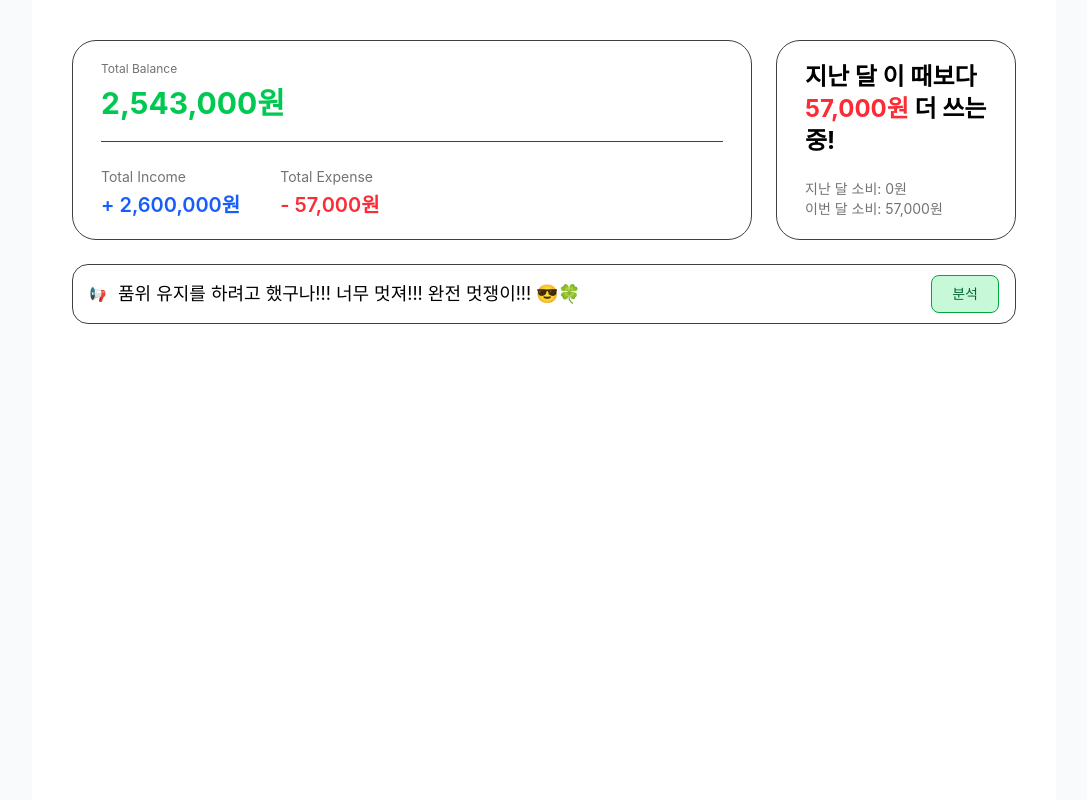
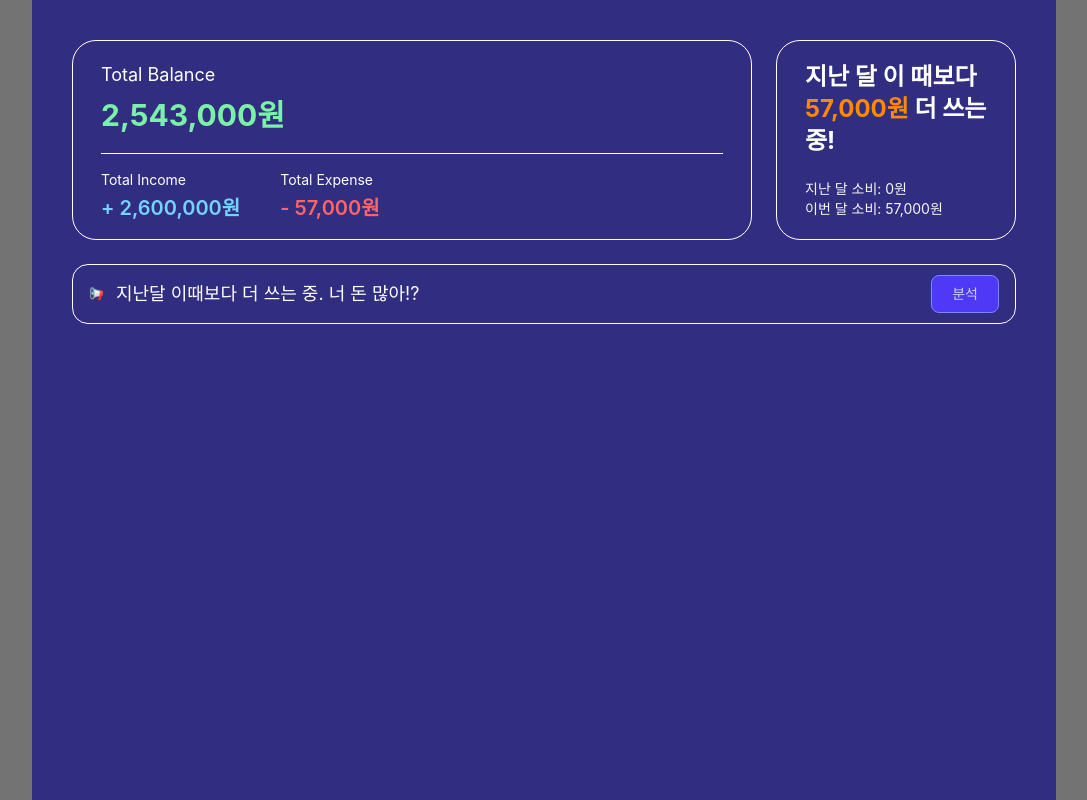
Before and after one commit to kb7-blackpink/Blackpink_AccountBook, a Vue app: page / in a window 1280 px wide. Shown: the whole page, without its empty margins (96-1183 px from the left). Built offline with nearby package versions, Linux system fonts and the light colour scheme; data requests are answered from the project's data file.

Commit message:
feat: unlucky 스타일 지정

```diff
--- a/src/App.vue
+++ b/src/App.vue
@@ -1,11 +1,29 @@
 <script setup>
 import { RouterView } from 'vue-router';
+import { useBudgetStore } from '@/stores/budget';
+import { onMounted } from 'vue';
+
+const budgetStore = useBudgetStore();
+
+onMounted(() => {
+  budgetStore.fetchAllData();
+});
 </script>
 
 <template>
-  <div class="w-full min-h-dvh bg-gray-50">
+  <div
+    class="w-full min-h-dvh"
+    :class="[
+      budgetStore.currentMode === 'lucky' ? 'bg-gray-50' : 'bg-neutral-500',
+    ]"
+  >
     <!-- <Header /> -->
-    <div class="lg:w-5xl sm:w-lg mx-auto bg-white min-h-dvh p-5 lg:p-10">
+    <div
+      class="lg:w-5xl sm:w-lg mx-auto min-h-dvh p-5 lg:p-10"
+      :class="[
+        budgetStore.currentMode === 'lucky' ? 'bg-white' : 'bg-[#312E81]',
+      ]"
+    >
       <RouterView />
     </div>
   </div>
--- a/src/components/MonthDiff.vue
+++ b/src/components/MonthDiff.vue
@@ -1,14 +1,30 @@
 <template>
   <div
-    class="w-40 h-30 lg:w-60 lg:h-50 border border-neutral-700 rounded-3xl px-4 py-3 lg:px-7 lg:py-5 flex flex-col justify-between"
+    class="w-40 h-30 lg:w-60 lg:h-50 border rounded-3xl px-4 py-3 lg:px-7 lg:py-5 flex flex-col justify-between"
+    :class="[
+      budgetStore.currentMode === 'lucky'
+        ? 'border-neutral-400'
+        : 'border-white',
+    ]"
   >
-    <div>
+    <div
+      :class="[
+        budgetStore.currentMode === 'lucky' ? 'text-neutral-800' : 'text-white',
+      ]"
+    >
       <p class="font-bold lg:text-2xl text-sm">
         지난 달 이 때보다 <br />
         <span
-          :class="
-            budgetStore.summary.diff >= 0 ? 'text-red-500' : 'text-green-500'
-          "
+          :class="[
+            // 1. 플러스이면서 럭키모드일 때, 2. 마이너스이면서 언럭키모드일 때
+            budgetStore.currentMode === 'lucky'
+              ? budgetStore.summary.diff >= 0
+                ? 'text-red-500/80'
+                : 'text-sky-500/80'
+              : budgetStore.summary.diff >= 0
+                ? 'text-orange-400'
+                : 'text-purple-400',
+          ]"
         >
           {{ Math.abs(budgetStore.summary.diff).toLocaleString() }}원
         </span>
@@ -17,11 +33,25 @@
       </p>
     </div>
     <div>
-      <p class="text-neutral-500 text-xs lg:text-sm">
+      <p
+        class="text-xs lg:text-sm"
+        :class="[
+          budgetStore.currentMode === 'lucky'
+            ? 'text-neutral-500'
+            : 'text-neutral-100',
+        ]"
+      >
         지난 달 소비:
         {{ budgetStore.summary.lastMonthExpense.toLocaleString() }}원
       </p>
-      <p class="text-neutral-500 text-xs lg:text-sm">
+      <p
+        class="text-xs lg:text-sm"
+        :class="[
+          budgetStore.currentMode === 'lucky'
+            ? 'text-neutral-500'
+            : 'text-neutral-100',
+        ]"
+      >
         이번 달 소비:
         {{ budgetStore.summary.thisMonthExpense.toLocaleString() }}원
       </p>
@@ -36,7 +66,7 @@ import { onMounted } from 'vue';
 const budgetStore = useBudgetStore();
 
 onMounted(() => {
-  budgetStore.fetchTransaction();
+  budgetStore.fetchAllData();
 });
 </script>
 
--- a/src/components/TextBar.vue
+++ b/src/components/TextBar.vue
@@ -1,21 +1,50 @@
 <template>
   <div
-    class="h-13 lg:h-15 border rounded-2xl border-neutral-700 px-4 py-3 lg:px-4 lg:py-5 flex items-center justify-between gap-3"
+    class="h-13 lg:h-15 border rounded-2xl px-4 py-3 lg:px-4 lg:py-5 flex items-center justify-between gap-3"
+    :class="[
+      budgetStore.currentMode === 'lucky'
+        ? 'border-neutral-400'
+        : 'border-white',
+    ]"
   >
     <div class="flex items-center gap-3">
-      <p class="text-sm lg:text-md">📢</p>
-      <p class="text-sm lg:text-lg">
-        품위 유지를 하려고 했구나!!! 너무 멋져!!! 완전 멋쟁이!!! 😎🍀
+      <p class="text-xs lg:text-md">📢</p>
+      <p
+        class="text-xs lg:text-lg"
+        :class="[
+          budgetStore.currentMode === 'lucky'
+            ? 'text-neutral-800'
+            : 'text-white',
+        ]"
+      >
+        {{ budgetStore.dynamicMessage }}
       </p>
     </div>
-    <button
-      class="bg-green-200/80 border border-green-600 text-green-800 px-3 py-1.5 lg:px-5 lg:py-2 rounded-lg text-xs lg:text-sm cursor-pointer"
-    >
-      분석
-    </button>
+    <RouterLink to="/analysis">
+      <button
+        class="border transition px-3 py-1.5 lg:px-5 lg:py-2 rounded-lg text-xs lg:text-sm cursor-pointer"
+        :class="[
+          budgetStore.currentMode === 'lucky'
+            ? 'bg-green-200/80 border-green-600 text-green-800 hover:bg-green-300/80'
+            : 'bg-indigo-600 border-indigo-400 text-indigo-200 hover:bg-indigo-700',
+        ]"
+      >
+        분석
+      </button>
+    </RouterLink>
   </div>
 </template>
 
-<script setup></script>
+<script setup>
+import { onMounted } from 'vue';
+import { RouterLink } from 'vue-router';
+import { useBudgetStore } from '@/stores/budget';
+
+const budgetStore = useBudgetStore();
+
+onMounted(() => {
+  budgetStore.fetchAllData();
+});
+</script>
 
 <style scoped></style>
--- a/src/components/TotalCard.vue
+++ b/src/components/TotalCard.vue
@@ -1,25 +1,85 @@
 <template>
   <div
-    class="h-30 lg:h-50 border border-neutral-700 rounded-3xl flex-1 px-4 py-3 lg:px-7 lg:py-5 flex flex-col justify-between gap-2.5 lg:gap-5"
+    class="h-30 lg:h-50 border rounded-3xl flex-1 px-4 py-3 lg:px-7 lg:py-5 flex flex-col justify-between gap-2.5 lg:gap-4"
+    :class="[
+      budgetStore.currentMode === 'lucky'
+        ? 'border-neutral-400'
+        : 'border-white',
+    ]"
   >
-    <div class="pb-1 lg:pb-5 border-b border-neutral-700">
-      <p class="text-xs lg:text-md text-neutral-500 lg:pb-2">Total Balance</p>
-      <p class="text-lg font-bold lg:text-3xl text-green-500">
+    <div
+      class="pb-1 lg:pb-5 border-b"
+      :class="[
+        budgetStore.currentMode === 'lucky'
+          ? 'border-neutral-400'
+          : 'border-white',
+      ]"
+    >
+      <p
+        class="text-xs lg:text-lg lg:pb-2"
+        :class="[
+          budgetStore.currentMode === 'lucky'
+            ? 'text-neutral-500'
+            : 'text-white',
+        ]"
+      >
+        Total Balance
+      </p>
+      <p
+        class="text-lg font-bold lg:text-3xl"
+        :class="[
+          budgetStore.currentMode === 'lucky'
+            ? 'text-green-500/80'
+            : 'text-green-300',
+        ]"
+      >
         {{ budgetStore.summary.totalBalance }}
       </p>
     </div>
 
     <div class="flex gap-10">
       <div>
-        <p class="text-xs lg:text-sm text-neutral-500 pb-1">Total Income</p>
-        <p class="font-semibold text-sm lg:text-xl text-blue-600">
+        <p
+          class="text-xs lg:text-sm pb-1"
+          :class="[
+            budgetStore.currentMode === 'lucky'
+              ? 'text-neutral-500'
+              : 'text-white',
+          ]"
+        >
+          Total Income
+        </p>
+        <p
+          class="font-semibold text-sm lg:text-xl"
+          :class="[
+            budgetStore.currentMode === 'lucky'
+              ? 'text-sky-500/80'
+              : 'text-sky-300',
+          ]"
+        >
           + {{ budgetStore.summary.totalIncome }}
         </p>
       </div>
 
       <div>
-        <p class="text-xs lg:text-sm text-neutral-500 pb-1">Total Expense</p>
-        <p class="font-semibold text-sm lg:text-xl text-red-500">
+        <p
+          class="text-xs lg:text-sm pb-1"
+          :class="[
+            budgetStore.currentMode === 'lucky'
+              ? 'text-neutral-500'
+              : 'text-white',
+          ]"
+        >
+          Total Expense
+        </p>
+        <p
+          class="font-semibold text-sm lg:text-xl"
+          :class="[
+            budgetStore.currentMode === 'lucky'
+              ? 'text-red-500/80'
+              : 'text-red-400',
+          ]"
+        >
           - {{ budgetStore.summary.totalExpense }}
         </p>
       </div>
@@ -34,7 +94,7 @@ import { onMounted } from 'vue';
 const budgetStore = useBudgetStore();
 
 onMounted(() => {
-  budgetStore.fetchTransaction();
+  budgetStore.fetchAllData();
 });
 </script>
 
--- a/src/stores/budget.js
+++ b/src/stores/budget.js
@@ -3,6 +3,8 @@ import { computed, ref } from 'vue';
 
 export const useBudgetStore = defineStore('budget', () => {
   const transaction = ref([]);
+  const message = ref([]);
+  const currentMode = ref('unlucky');
 
   const summary = computed(() => {
     const now = new Date();
@@ -54,9 +56,29 @@ export const useBudgetStore = defineStore('budget', () => {
     };
   });
 
-  async function fetchTransaction() {
-    const res = await fetch('http://localhost:3000/budget');
-    transaction.value = await res.json();
+  const dynamicMessage = computed(() => {
+    if (message.value.length === 0) return '데이터를 불러오는 중이에요...ㅎㅎ';
+
+    // 지출 상태 판별
+    let condition = 'sage';
+    if (summary.value.diff > 0) condition = 'more';
+    else if (summary.value.diff < 0) condition = 'less';
+
+    // 조건과 모드에 맞는 메시지 찾기
+    const msgObj = message.value.find(
+      (m) => m.condition === condition && m.mode === currentMode.value,
+    );
+
+    return msgObj ? msgObj.text : '블랙핑인율어에리아';
+  });
+
+  async function fetchAllData() {
+    const [transRes, msgRes] = await Promise.all([
+      fetch('http://localhost:3000/budget'),
+      fetch('http://localhost:3000/messages'),
+    ]);
+    transaction.value = await transRes.json();
+    message.value = await msgRes.json();
   }
 
   console.log(transaction.value);
@@ -64,6 +86,8 @@ export const useBudgetStore = defineStore('budget', () => {
   return {
     transaction,
     summary,
-    fetchTransaction,
+    fetchAllData,
+    currentMode,
+    dynamicMessage,
   };
 });
```
